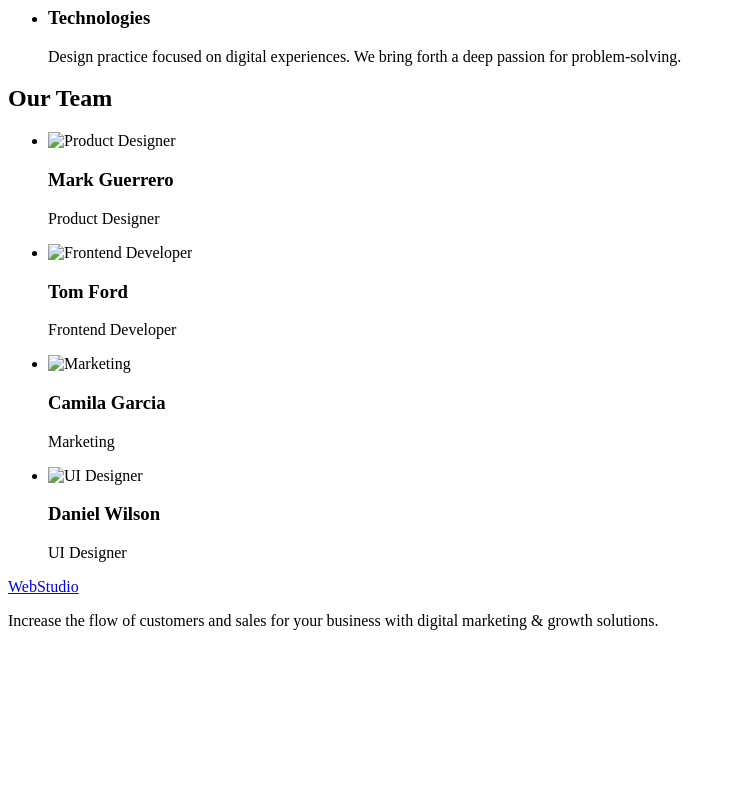
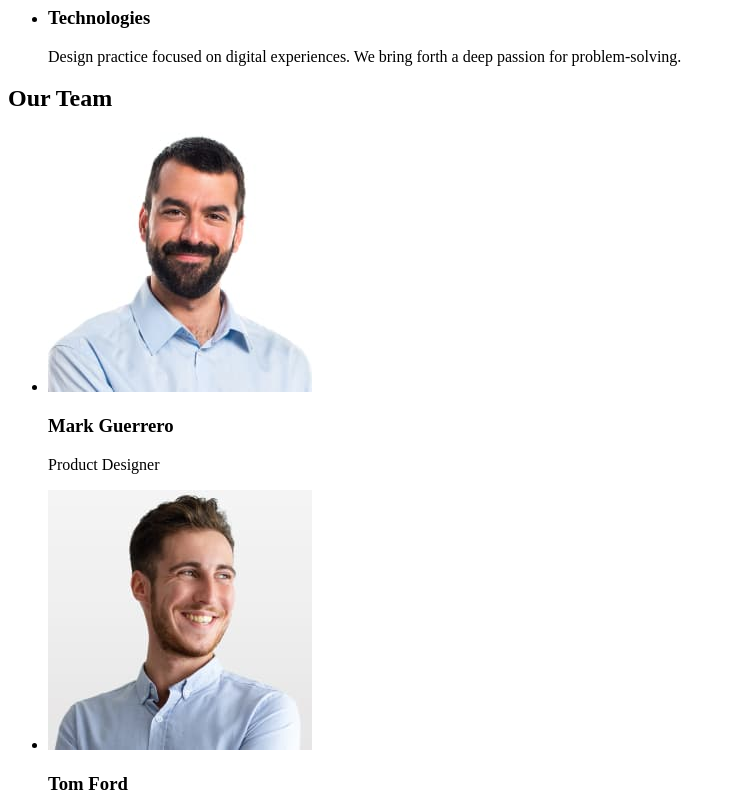
Before and after one commit to Pavlo-Martyniuk/goit-markup-hw-01, a plain HTML site: page index.html in a window 1280 px wide. Shown: the part 480-1280 px from the top of the page, without its empty margins (0-736 px from the left). Before the commit the page ends 1126 px from the top, so only its background shows below. Drawn offline with Linux system fonts and the light colour scheme; the site is published under a folder, as on GitHub Pages, so addresses that start at the root find nothing.

Commit message:
finish_2

```diff
--- a/index.html
+++ b/index.html
@@ -65,7 +65,7 @@
         <ul>
           <li>
             <img
-              src="/images/Team-Card-1.jpg"
+              src="./images/Team-Card-1.jpg"
               alt="Product Designer"
               width="264"
               height="260"
@@ -75,7 +75,7 @@
           </li>
           <li>
             <img
-              src="/images/Team-Card-2.jpg"
+              src="./images/Team-Card-2.jpg"
               alt="Frontend Developer"
               width="264"
               height="260"
@@ -85,7 +85,7 @@
           </li>
           <li>
             <img
-              src="/images/Team-Card-3.jpg"
+              src="./images/Team-Card-3.jpg"
               alt="Marketing"
               width="264"
               height="260"
@@ -95,7 +95,7 @@
           </li>
           <li>
             <img
-              src="/images/Team-Card-4.jpg"
+              src="./images/Team-Card-4.jpg"
               alt="UI Designer"
               width="264"
               height="260"
```
